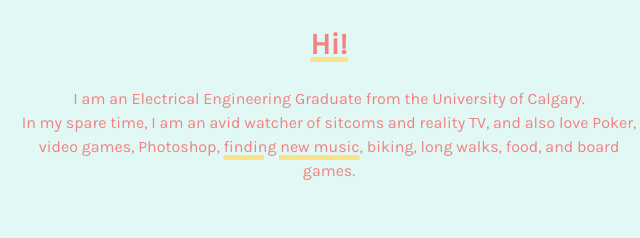
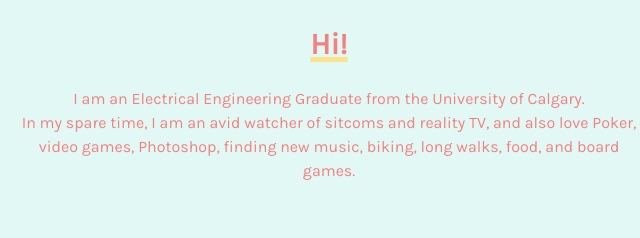
Before and after one commit to mileuc/stylised-personal-site, a plain HTML site: page index.html in a window 1280 px wide. Shown: the part 977-1215 px from the top of the page, 311-951 px from the left. Drawn offline with Linux system fonts and the light colour scheme.

Commit message:
Update index.html

```diff
--- a/index.html
+++ b/index.html
@@ -28,7 +28,7 @@
         <p class="intro">
           I am an Electrical Engineering Graduate from the University of Calgary.<br>
 
-          In my spare time, I am an avid watcher of sitcoms and reality TV, and also love Poker, video games, Photoshop, <a class="text-link" href="https://open.spotify.com/user/milecal?si=FyE5T4dRQOCjeaV6Cve-bw" target="_blank">finding new music</a>, biking, long walks, food, and board games.
+          In my spare time, I am an avid watcher of sitcoms and reality TV, and also love Poker, video games, Photoshop, finding new music, biking, long walks, food, and board games.
         </p>
       </div>
       <hr>
```
